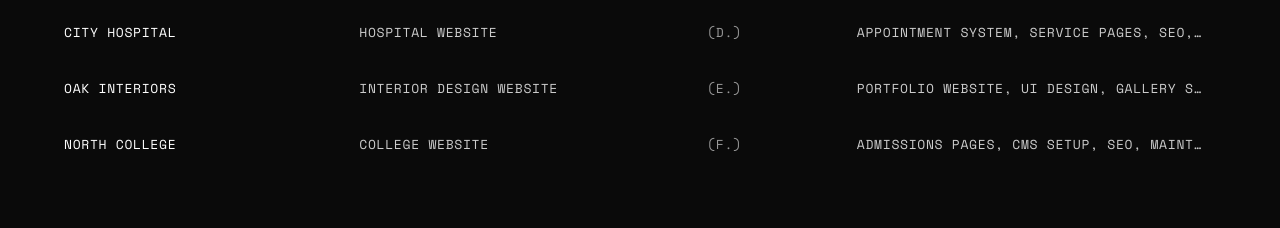
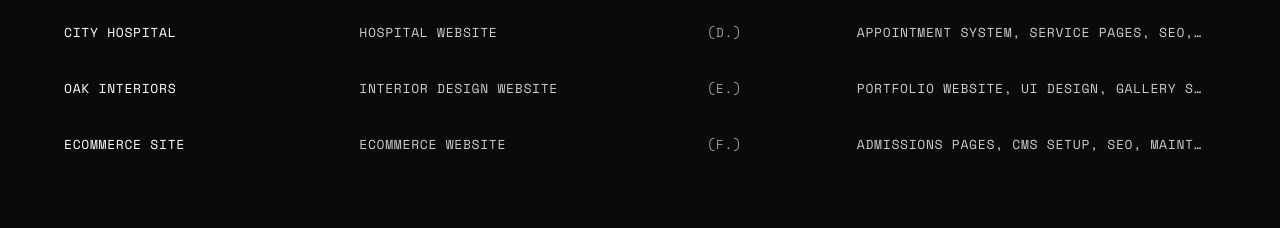
Before and after one commit to mattered-digital/Mattereddigital, a Next.js app: page / in a window 1280 px wide. Shown: the part 1160-1388 px from the top of the page. Built offline with nearby package versions, Linux system fonts and the light colour scheme.

Commit message:
fix: update ecommerce site entry in case studies with correct details and image path

```diff
--- a/data/projects.ts
+++ b/data/projects.ts
@@ -42,12 +42,12 @@ export const caseStudies: CaseStudy[] = [
     image: "/projects/architect_site.png"
   },
   {
-    id: "north-college",
-    partner: "NORTH COLLEGE",
-    platform: "COLLEGE WEBSITE",
+    id: "ecommerce-site",
+    partner: "Ecommerce Site",
+    platform: "ECOMMERCE WEBSITE",
     index: "(f.)",
     services: ["Admissions Pages", "CMS Setup", "SEO", "Maintenance Support"],
-    image: "/editorial-tshirt.jpg"
+    image: "/projects/ecommerce_site.png"
   }
 ];
 
```
